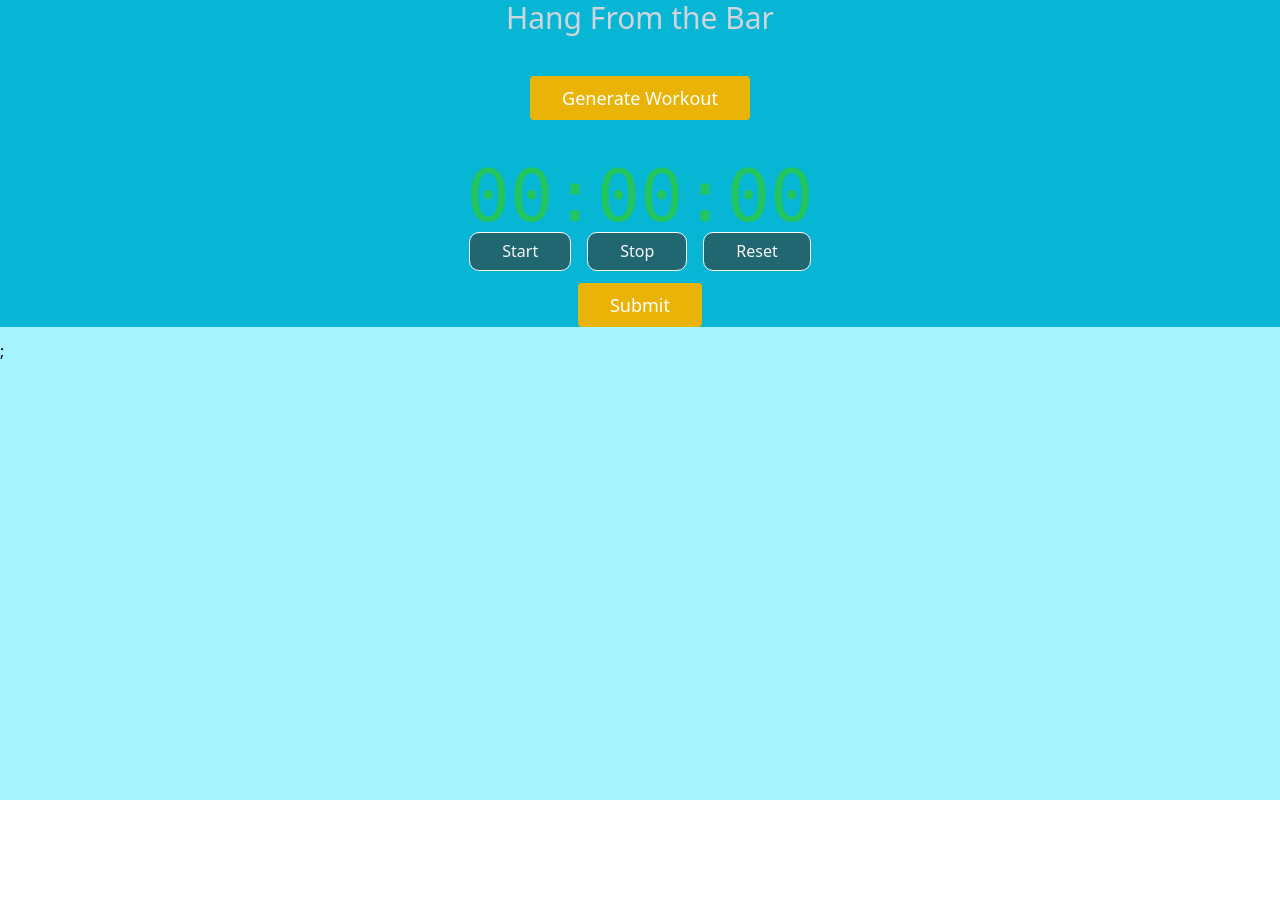
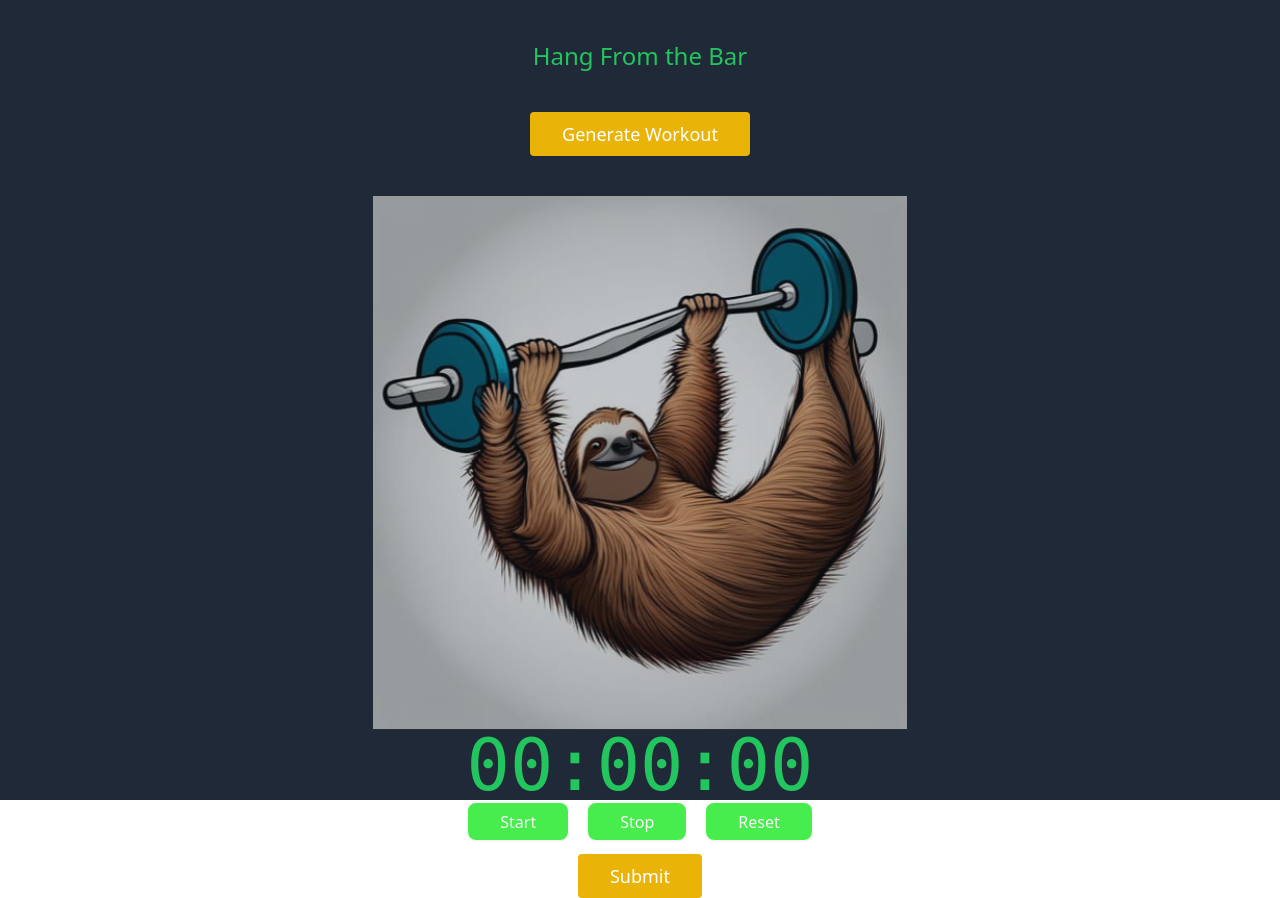
Before and after one commit to Kevindietme/hang-from-the-bar-app, a React (Create React App) app: page / in a window 1280 px wide. Before the commit the page ends 800 px from the top, so only its background shows below. Built offline with nearby package versions, Linux system fonts and the light colour scheme.

Commit message:
Updated more styling Exercises.jsx

```diff
--- a/src/components/Exercises.jsx
+++ b/src/components/Exercises.jsx
@@ -9,6 +9,8 @@ export default function Exercises() {
   const [message, setMessage] = useState()
   const [finalTime, setFinalTime] = useState()
   const [showResult, setShowResult] = useState(false)
+  const [showImage, setShowImage] = useState(true); // State to control the visibility of the image
+
   const nav = useNavigate();
 
   function shuffle(array) {
@@ -72,33 +74,57 @@ export default function Exercises() {
     }
   }, [showResult]);
 
-  return(
-
-    <main className="h-screen bg-cyan-200">
-
+  return (
+    <main className="h-screen bg-cyan-200 flex items-center justify-center">
       {showResult ? (
         <Results
           exerciseList={exerciseList}
           finalTime={finalTime}
           setShowResult={setShowResult}
-      setExerciseList={setExerciseList}/>
+          setExerciseList={setExerciseList}
+        />
       ) : (
-      <section className="bg-cyan-500">
-
+        <section className="bg-gray-800 w-full h-full py-10">
           <div className="w-10/12 mx-auto h-full">
             <div>
               <div className="text-center mb-10">
-                  <h1 className="sm:text-3xl text-2xl font-medium text-center title-font text-gray-300 mb-4">Hang From the Bar</h1>
-                  <button onClick={getExercises} className="flex mx-auto mt-10 text-white bg-yellow-500 border-0 py-2 px-8 focus:outline-none hover:bg-yellow-600 rounded text-lg ">Generate Workout</button>
+                <h1 className="sm:text-2xl text-4xl font-medium text-center title-font text-green-500 mb-4">
+                  Hang From the Bar
+                </h1>
+                <button
+                onClick={() => {
+                    setShowImage(false); // Hide the image
+                    getExercises(); // Fetch and show workout exercises
+                  }}
+                  className="flex mx-auto mt-10 text-white bg-yellow-500 border-0 py-2 px-8 focus:outline-none hover:bg-yellow-600 rounded text-lg"
+                >
+                  Generate Workout
+                </button>
               </div>
 
-                {!exerciseList
-                  ? <p className="message">{message}</p>
-                  : (<div className="container flex flex-col items-center justify-center w-full mx-auto">
-                    {exerciseList.map(exercise => (
+              {showImage && (
+                <img
+                  src="/images/slothHang.jpg"
+                  alt="Hanging Sloth Image"
+                  className="w-1/2 mx-auto animate-pulse"
+                />
+              )}
+
+              {!exerciseList ? (
+                <p className="message">{message}</p>
+              ) : (
+                <div className="container flex flex-col items-center justify-center w-full mx-auto">
+                  {exerciseList.map((exercise) => (
                     <div key={exercise.id} className="p-2 sm:w-1/2 w-full">
-                        <div className="bg-lime-500 rounded flex p-4 h-full items-center hover:bg-gray-600 active:bg-violet-700 focus:outline-none focus:ring focus:ring-violet-300">
-                          <svg fill="none" stroke="currentColor" strokeLinecap="round" strokeLinejoin="round" strokeWidth="3" className="text-yellow-500 w-6 h-6 flex-shrink-0 mr-4" viewBox="0 0 24 24">
+                      <div className="bg-lime-500 rounded flex p-4 h-full items-center hover:bg-green-500 active:bg-green-400 focus:outline-none focus:ring focus:ring-green-900">
+                        <svg
+                          fill="none"
+                          stroke="currentColor"
+                          strokeLinecap="round"
+                          strokeLinejoin="round"
+                          strokeWidth="3"
+                          className="text-yellow-500 w-6 h-6 flex-shrink-0 mr-4"
+                          viewBox="0 0 24 24">
                           </svg>
                           <span className="title-font font-medium">{exercise.exerciseType}: {exercise.nameOfExercise}</span>
                         </div>
@@ -111,6 +137,6 @@ export default function Exercises() {
               <button onClick={addResults} className="flex mt-3 mb-3 mx-auto mt-16 text-white bg-yellow-500 border-0 py-2 px-8 focus:outline-none hover:bg-yellow-600 rounded text-lg">Submit</button>
             </div>
       </section>
-      )};
+      )}
     </main>
-  )};
+  )}
--- a/src/styles/App.css
+++ b/src/styles/App.css
@@ -13,11 +13,11 @@ button {
   padding: 0.4rem 2rem;
   margin: 0 0.5rem;
   border-radius: 10px;
-  border: 1px solid #f8f8f8;
-  background-color: rgba(52, 50, 50, 0.6);
+  border: 2.0px solid #f8f8f8;
+  background-color: rgba(33, 234, 40, 0.828);
   color: #f8f8f8;
 }
 
 button:hover {
-  background-color: rgba(42, 254, 23, 0.882);
+  background-color: rgb(7, 212, 7);
 }
```
Also changed, not shown: public/images/hangBarOne.png (added), public/images/hangBarTwo.png (added). Lines whose indentation alone changed are shown as unchanged.
